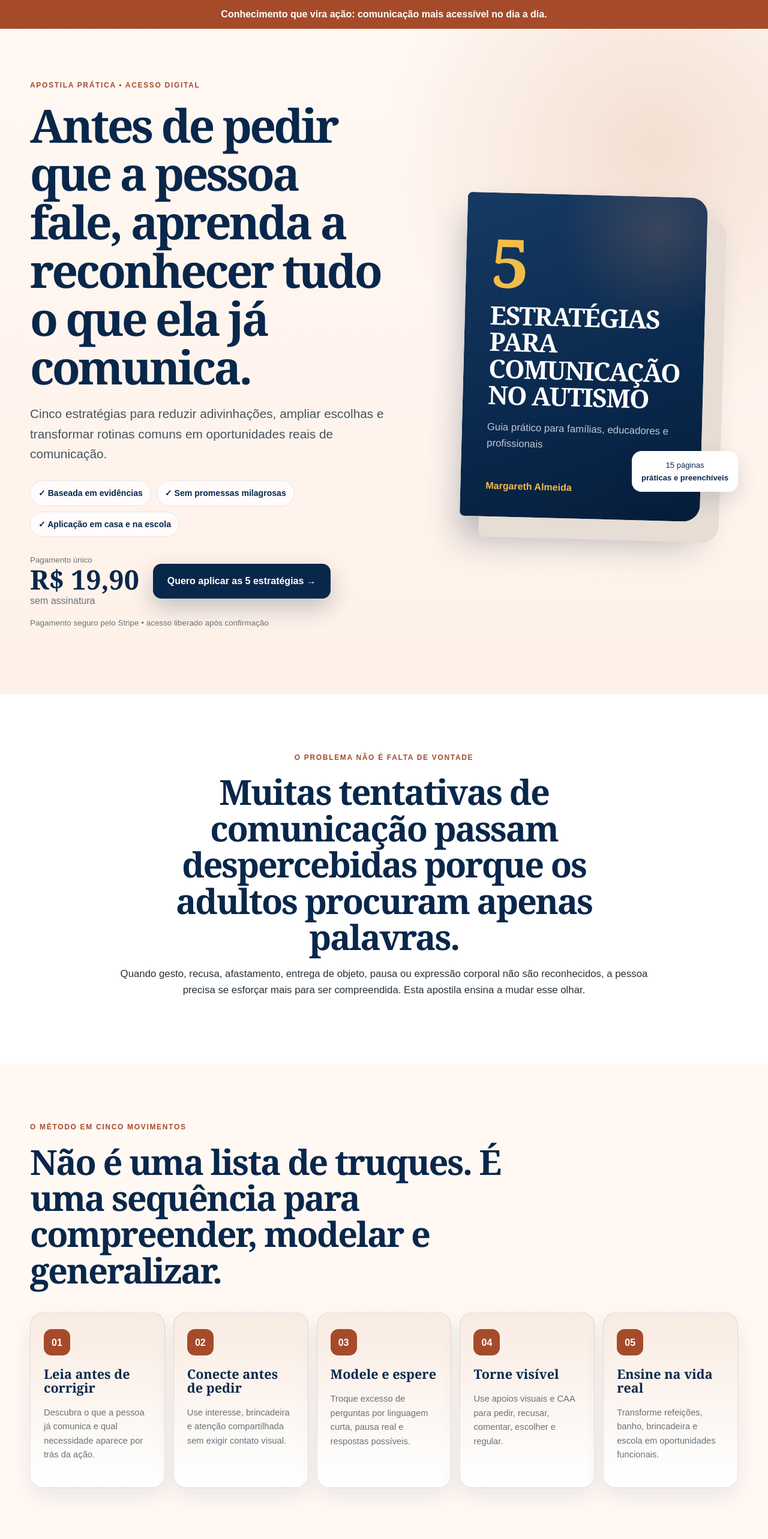
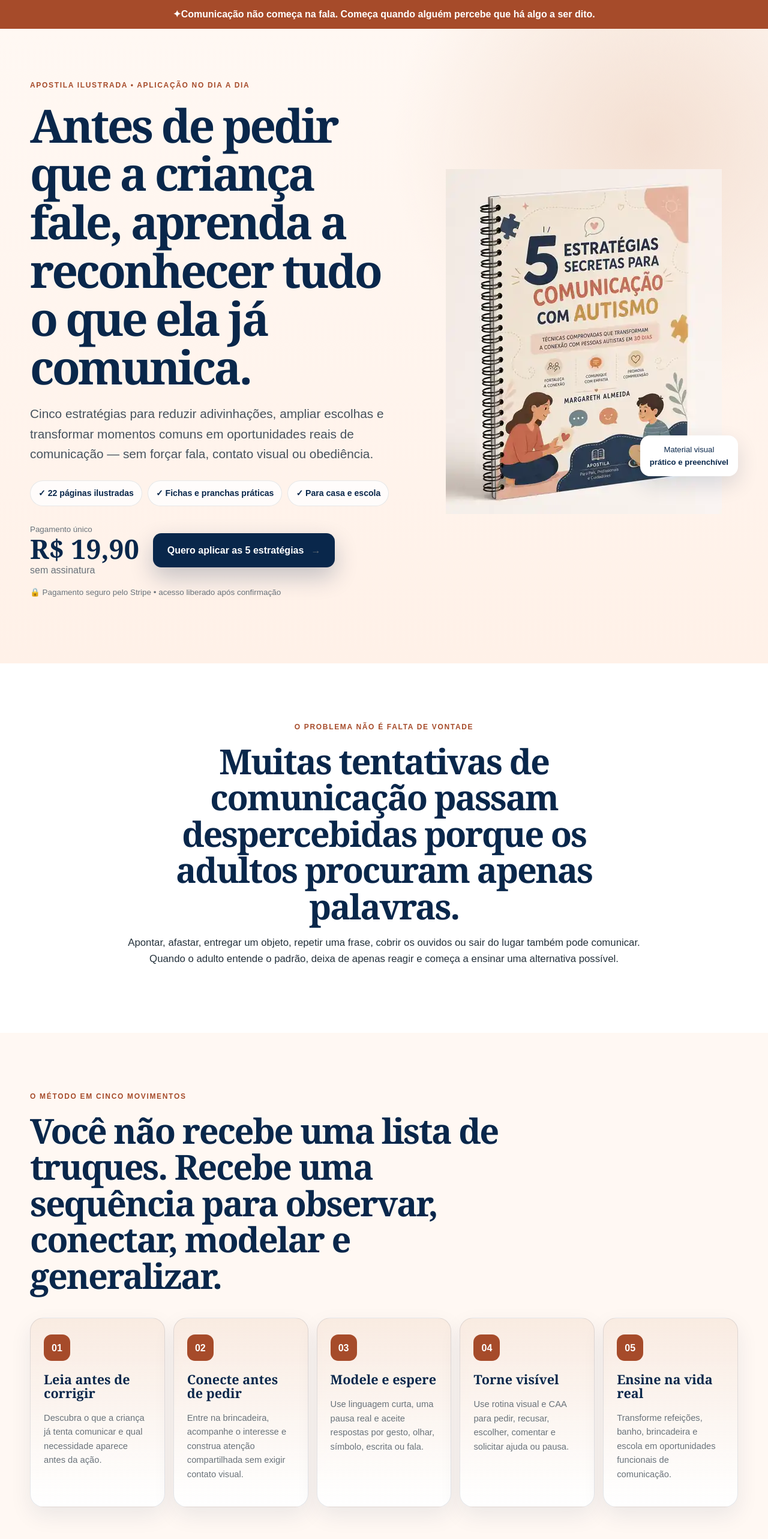
Before and after one commit to andreajoa/5-estrategias-secretas, a Next.js app: page / in a window 1280 px wide. Shown: the top 2566 px of the page at 60% size. Built offline with nearby package versions, Linux system fonts and the light colour scheme.

Commit message:
Apresenta a apostila lúdica real na landing page

```diff
--- a/app/page.js
+++ b/app/page.js
@@ -1,42 +1,210 @@
 import Link from 'next/link';
+import { apostilaCover, margarethPhoto } from './mediaData';
 
 const strategies = [
-  ['01', 'Leia antes de corrigir', 'Descubra o que a pessoa já comunica e qual necessidade aparece por trás da ação.'],
-  ['02', 'Conecte antes de pedir', 'Use interesse, brincadeira e atenção compartilhada sem exigir contato visual.'],
-  ['03', 'Modele e espere', 'Troque excesso de perguntas por linguagem curta, pausa real e respostas possíveis.'],
-  ['04', 'Torne visível', 'Use apoios visuais e CAA para pedir, recusar, comentar, escolher e regular.'],
-  ['05', 'Ensine na vida real', 'Transforme refeições, banho, brincadeira e escola em oportunidades funcionais.'],
+  ['01', 'Leia antes de corrigir', 'Descubra o que a criança já tenta comunicar e qual necessidade aparece antes da ação.'],
+  ['02', 'Conecte antes de pedir', 'Entre na brincadeira, acompanhe o interesse e construa atenção compartilhada sem exigir contato visual.'],
+  ['03', 'Modele e espere', 'Use linguagem curta, uma pausa real e aceite respostas por gesto, olhar, símbolo, escrita ou fala.'],
+  ['04', 'Torne visível', 'Use rotina visual e CAA para pedir, recusar, escolher, comentar e solicitar ajuda ou pausa.'],
+  ['05', 'Ensine na vida real', 'Transforme refeições, banho, brincadeira e escola em oportunidades funcionais de comunicação.'],
 ];
 
 const contents = [
-  '15 páginas com linguagem direta e aplicação imediata',
-  'Fichas para mapear o que acontece antes, durante e depois da comunicação',
-  'Prancha inicial com mensagens funcionais',
+  '22 páginas ilustradas, organizadas como uma apostila prática',
+  'Exemplos visuais de brincadeira, alimentação, rotina, escola e autorregulação',
+  'Ficha A-C-R para entender o que acontece antes, durante e depois da comunicação',
+  'Prancha inicial de mensagens funcionais e exemplos de CAA',
   'Scripts para recusa, sobrecarga, espera, ajuda e pausa',
-  'Plano de implementação de 30 dias sem promessas irreais',
-  'Referências clínicas e científicas confiáveis',
+  'Plano de prática de 30 dias e planejador semanal preenchível',
+  'Orientações responsáveis, sem promessas milagrosas nem técnicas de obediência',
+];
+
+const useCases = [
+  ['Na hora da refeição', 'Ajude a criança a escolher, pedir mais, recusar e indicar que terminou.'],
+  ['Durante a brincadeira', 'Crie turnos, modele palavras possíveis e compartilhe o interesse da criança.'],
+  ['Nas transições', 'Antecipe o que vai acontecer e ensine formas de pedir tempo, ajuda ou pausa.'],
+  ['Na escola', 'Apoie participação, comunicação social e autonomia sem transformar tudo em teste.'],
 ];
 
 const faqs = [
   ['Para quem é?', 'Para famílias, professores, cuidadores e profissionais que desejam apoiar a comunicação de pessoas autistas no cotidiano.'],
-  ['Serve apenas para crianças não oralizadas?', 'Não. As estratégias apoiam diferentes perfis de fala e comunicação, incluindo CAA, gestos, escrita e fala.'],
-  ['A apostila substitui terapia?', 'Não. É um material educativo para organizar práticas diárias e qualificar a conversa com a equipe profissional.'],
-  ['Como recebo?', 'Após a confirmação do pagamento, a página libera o acesso ao material digital.'],
+  ['Serve apenas para crianças não oralizadas?', 'Não. As estratégias contemplam diferentes perfis de comunicação, incluindo gestos, CAA, escrita, vocalizações e fala.'],
+  ['O plano de 30 dias garante resultados?', 'Não. Os 30 dias organizam observação e prática. Cada pessoa possui ritmo, necessidades e formas de acesso diferentes.'],
+  ['A apostila substitui terapia?', 'Não. É um material educativo para orientar a prática diária e qualificar a conversa com a equipe profissional.'],
+  ['Como recebo?', 'Após a confirmação do pagamento, a página libera o acesso digital ao material.'],
 ];
 
 export default function Home() {
-  return <main>
-    <div className="announcement">Conhecimento que vira ação: comunicação mais acessível no dia a dia.</div>
-    <section className="hero"><div className="container heroGrid">
-      <div><span className="eyebrow">APOSTILA PRÁTICA • ACESSO DIGITAL</span><h1>Antes de pedir que a pessoa fale, aprenda a reconhecer tudo o que ela já comunica.</h1><p className="lead">Cinco estratégias para reduzir adivinhações, ampliar escolhas e transformar rotinas comuns em oportunidades reais de comunicação.</p><div className="proofStrip"><span>✓ Baseada em evidências</span><span>✓ Sem promessas milagrosas</span><span>✓ Aplicação em casa e na escola</span></div><div className="heroOffer"><div><small>Pagamento único</small><strong>R$ 19,90</strong><span>sem assinatura</span></div><Link className="button primary" href="/checkout">Quero aplicar as 5 estratégias →</Link></div><p className="micro">Pagamento seguro pelo Stripe • acesso liberado após confirmação</p></div>
-      <div className="coverStage"><div className="bookMock"><span>5</span><h2>ESTRATÉGIAS PARA COMUNICAÇÃO NO AUTISMO</h2><p>Guia prático para famílias, educadores e profissionais</p><b>Margareth Almeida</b></div><span className="coverBadge">15 páginas<br/><strong>práticas e preenchíveis</strong></span></div>
-    </div></section>
-    <section className="section problem"><div className="container narrow center"><span className="eyebrow">O PROBLEMA NÃO É FALTA DE VONTADE</span><h2>Muitas tentativas de comunicação passam despercebidas porque os adultos procuram apenas palavras.</h2><p>Quando gesto, recusa, afastamento, entrega de objeto, pausa ou expressão corporal não são reconhecidos, a pessoa precisa se esforçar mais para ser compreendida. Esta apostila ensina a mudar esse olhar.</p></div></section>
-    <section className="section"><div className="container"><div className="sectionHead"><span className="eyebrow">O MÉTODO EM CINCO MOVIMENTOS</span><h2>Não é uma lista de truques. É uma sequência para compreender, modelar e generalizar.</h2></div><div className="strategyGrid">{strategies.map(([n,t,d])=><article key={n}><span>{n}</span><h3>{t}</h3><p>{d}</p></article>)}</div></div></section>
-    <section className="section dark"><div className="container valueGrid"><div><span className="eyebrow light">O QUE VOCÊ RECEBE</span><h2>Um material para abrir, marcar e usar durante a rotina.</h2><p>Você entende a lógica, vê exemplos e sai com uma ação pequena para testar no mesmo dia.</p></div><ul>{contents.map(x=><li key={x}>✓ {x}</li>)}</ul></div></section>
-    <section className="section author"><div className="container authorCard"><div className="authorMark">MA</div><div><span className="eyebrow">POR MARGARETH ALMEIDA</span><h2>Conhecimento técnico traduzido para a vida real.</h2><p>Neuropsicopedagoga e educadora dedicada ao desenvolvimento e à inclusão de crianças e adolescentes neurodivergentes. O material orienta práticas responsáveis, sem transformar cada interação em teste ou cobrança.</p></div></div></section>
-    <section className="section offer"><div className="container offerCard"><div><span className="eyebrow light">COMECE POR UMA ROTINA</span><h2>Você não precisa mudar tudo hoje. Precisa saber qual pequeno ajuste fazer primeiro.</h2><p>Escolha uma situação, observe padrões, modele uma mensagem funcional e registre o que realmente mudou.</p></div><div className="priceCard"><small>Acesso digital</small><strong>R$ 19,90</strong><span>pagamento único</span><Link className="button paper" href="/checkout">Acessar a apostila agora</Link><em>Checkout embedded e seguro</em></div></div></section>
-    <section className="section faq"><div className="container faqGrid"><div><span className="eyebrow">DÚVIDAS IMPORTANTES</span><h2>Clareza antes da compra.</h2></div><div>{faqs.map(([q,a])=><details key={q}><summary>{q}</summary><p>{a}</p></details>)}</div></div></section>
-    <footer><span>Margareth Almeida • Comunicação com respeito</span><span>Material educativo • 2026</span></footer>
-  </main>;
+  return (
+    <main>
+      <div className="announcement">
+        <span aria-hidden="true">✦</span>
+        Comunicação não começa na fala. Começa quando alguém percebe que há algo a ser dito.
+      </div>
+
+      <section className="hero">
+        <div className="container heroGrid">
+          <div>
+            <span className="eyebrow">APOSTILA ILUSTRADA • APLICAÇÃO NO DIA A DIA</span>
+            <h1>Antes de pedir que a criança fale, aprenda a reconhecer tudo o que ela já comunica.</h1>
+            <p className="lead">
+              Cinco estratégias para reduzir adivinhações, ampliar escolhas e transformar momentos comuns em oportunidades reais de comunicação — sem forçar fala, contato visual ou obediência.
+            </p>
+
+            <div className="proofStrip">
+              <span>✓ 22 páginas ilustradas</span>
+              <span>✓ Fichas e pranchas práticas</span>
+              <span>✓ Para casa e escola</span>
+            </div>
+
+            <div className="heroOffer">
+              <div>
+                <small>Pagamento único</small>
+                <strong>R$ 19,90</strong>
+                <span>sem assinatura</span>
+              </div>
+              <Link className="button primary" href="/checkout">
+                Quero aplicar as 5 estratégias <span aria-hidden="true">→</span>
+              </Link>
+            </div>
+            <p className="micro">🔒 Pagamento seguro pelo Stripe • acesso liberado após confirmação</p>
+          </div>
+
+          <div className="coverStage">
+            <div className="coverGlow" aria-hidden="true" />
+            <img
+              className="apostilaCover"
+              src={apostilaCover}
+              alt="Apostila em espiral 5 Estratégias Secretas para Comunicação com Autismo, de Margareth Almeida"
+            />
+            <span className="coverBadge">
+              Material visual<br />
+              <strong>prático e preenchível</strong>
+            </span>
+          </div>
+        </div>
+      </section>
+
+      <section className="section problem">
+        <div className="container narrow center">
+          <span className="eyebrow">O PROBLEMA NÃO É FALTA DE VONTADE</span>
+          <h2>Muitas tentativas de comunicação passam despercebidas porque os adultos procuram apenas palavras.</h2>
+          <p>
+            Apontar, afastar, entregar um objeto, repetir uma frase, cobrir os ouvidos ou sair do lugar também pode comunicar. Quando o adulto entende o padrão, deixa de apenas reagir e começa a ensinar uma alternativa possível.
+          </p>
+        </div>
+      </section>
+
+      <section className="section">
+        <div className="container">
+          <div className="sectionHead">
+            <span className="eyebrow">O MÉTODO EM CINCO MOVIMENTOS</span>
+            <h2>Você não recebe uma lista de truques. Recebe uma sequência para observar, conectar, modelar e generalizar.</h2>
+          </div>
+          <div className="strategyGrid">
+            {strategies.map(([number, title, description]) => (
+              <article key={number}>
+                <span>{number}</span>
+                <h3>{title}</h3>
+                <p>{description}</p>
+              </article>
+            ))}
+          </div>
+        </div>
+      </section>
+
+      <section className="section everyday">
+        <div className="container">
+          <div className="sectionHead center narrow">
+            <span className="eyebrow">A COMUNICAÇÃO ACONTECE NA VIDA REAL</span>
+            <h2>A apostila mostra como aplicar cada estratégia justamente nos momentos em que as dúvidas aparecem.</h2>
+          </div>
+          <div className="useCaseGrid">
+            {useCases.map(([title, description], index) => (
+              <article key={title}>
+                <span aria-hidden="true">{['🍎', '🧩', '🗓️', '✦'][index]}</span>
+                <h3>{title}</h3>
+                <p>{description}</p>
+              </article>
+            ))}
+          </div>
+        </div>
+      </section>
+
+      <section className="section dark">
+        <div className="container valueGrid">
+          <div>
+            <span className="eyebrow light">O QUE VOCÊ RECEBE</span>
+            <h2>Uma apostila para abrir durante a rotina — não um arquivo para esquecer na pasta.</h2>
+            <p>
+              Você entende a lógica, vê exemplos ilustrados, registra o que observou e escolhe uma ação pequena para testar no mesmo dia.
+            </p>
+          </div>
+          <ul>
+            {contents.map((item) => <li key={item}>✓ {item}</li>)}
+          </ul>
+        </div>
+      </section>
+
+      <section className="section author">
+        <div className="container authorCard">
+          <img className="authorPhoto" src={margarethPhoto} alt="Margareth Almeida" />
+          <div>
+            <span className="eyebrow">POR MARGARETH ALMEIDA</span>
+            <h2>Conhecimento técnico traduzido para situações que acontecem dentro de casa e da escola.</h2>
+            <p>
+              Neuropsicopedagoga e educadora dedicada ao desenvolvimento e à inclusão de crianças e adolescentes neurodivergentes. O material orienta práticas responsáveis, sem transformar cada interação em prova, cobrança ou tentativa de normalização.
+            </p>
+            <div className="authorityTags">
+              <span>Neuropsicopedagogia</span>
+              <span>Educação inclusiva</span>
+              <span>Desenvolvimento infantil</span>
+            </div>
+          </div>
+        </div>
+      </section>
+
+      <section className="section offer">
+        <div className="container offerCard">
+          <div>
+            <span className="eyebrow light">COMECE POR UMA ÚNICA ROTINA</span>
+            <h2>Você não precisa mudar tudo hoje. Precisa saber qual pequeno ajuste fazer primeiro.</h2>
+            <p>
+              Escolha uma situação, observe o padrão, modele uma mensagem funcional e registre o que aconteceu. A apostila mostra como fazer isso passo a passo.
+            </p>
+          </div>
+          <div className="priceCard">
+            <img src={apostilaCover} alt="Capa da apostila" />
+            <small>Acesso digital</small>
+            <strong>R$ 19,90</strong>
+            <span>pagamento único</span>
+            <Link className="button paper" href="/checkout">Acessar a apostila agora</Link>
+            <em>Checkout embedded e seguro</em>
+          </div>
+        </div>
+      </section>
+
+      <section className="section faq">
+        <div className="container faqGrid">
+          <div>
+            <span className="eyebrow">DÚVIDAS IMPORTANTES</span>
+            <h2>Clareza antes da compra.</h2>
+          </div>
+          <div>
+            {faqs.map(([question, answer]) => (
+              <details key={question}>
+                <summary>{question}</summary>
+                <p>{answer}</p>
+              </details>
+            ))}
+          </div>
+        </div>
+      </section>
+
+      <footer>
+        <span>Margareth Almeida • Comunicação com respeito</span>
+        <span>Material educativo • 2026</span>
+      </footer>
+    </main>
+  );
 }
```
